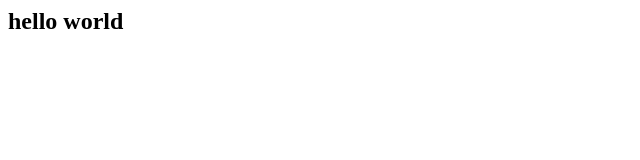
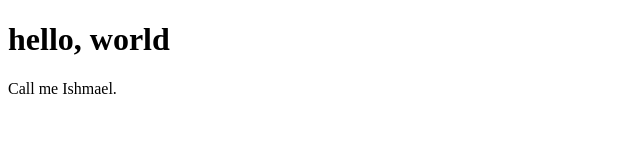
Before and after one commit to gwik2019/website, a plain HTML site: page index.html in a window 1280 px wide. Shown: the whole page, without its empty margins (0-640 px from the left). Drawn offline with Linux system fonts and the light colour scheme.

Commit message:
Add some HTML structure

```diff
--- a/index.html
+++ b/index.html
@@ -1 +1,10 @@
-<h2>hello world</h2>
+<!DOCTYPE html>
+ <html>
+    <head>
+      <title></title>
+    </head>
+    <body>
+      <h1>hello, world</h1>
+      <p>Call me Ishmael.</p>
+    </body>
+ </html>
```
